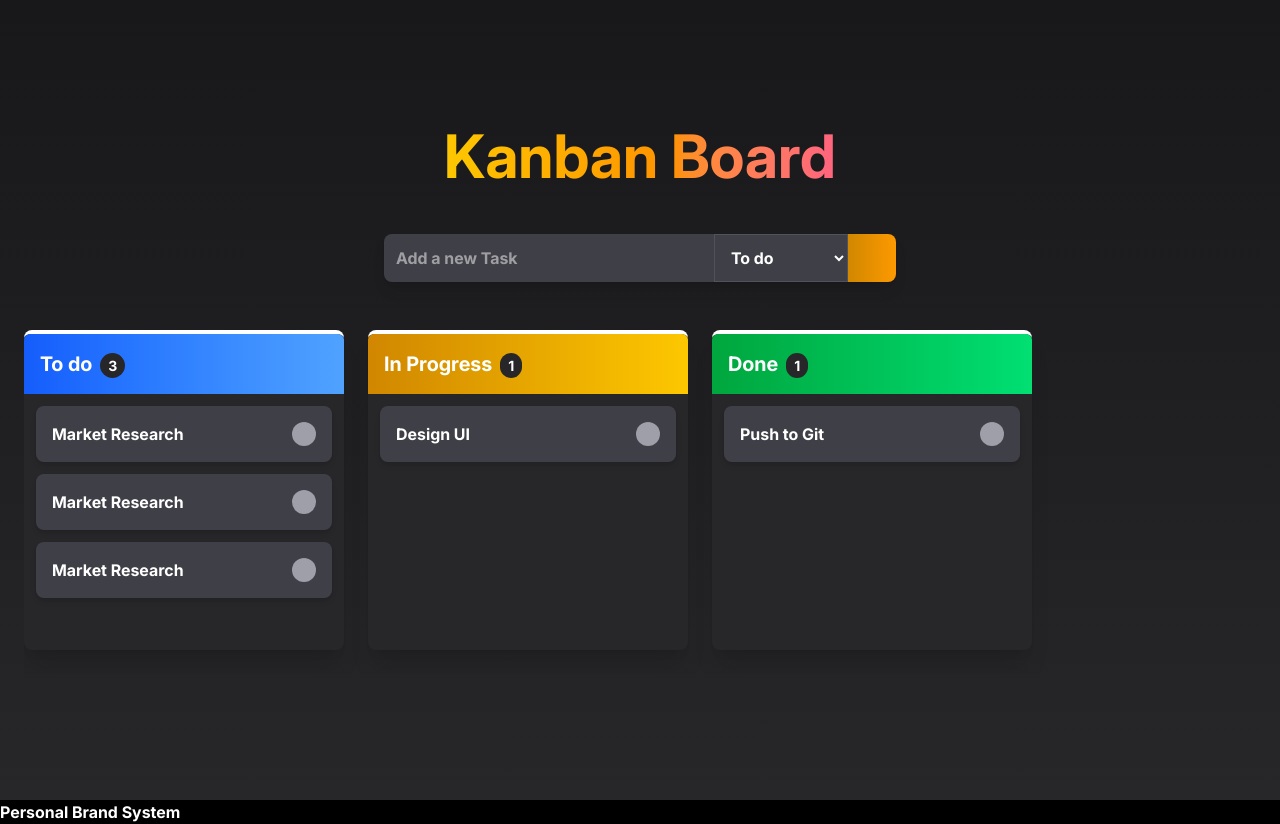
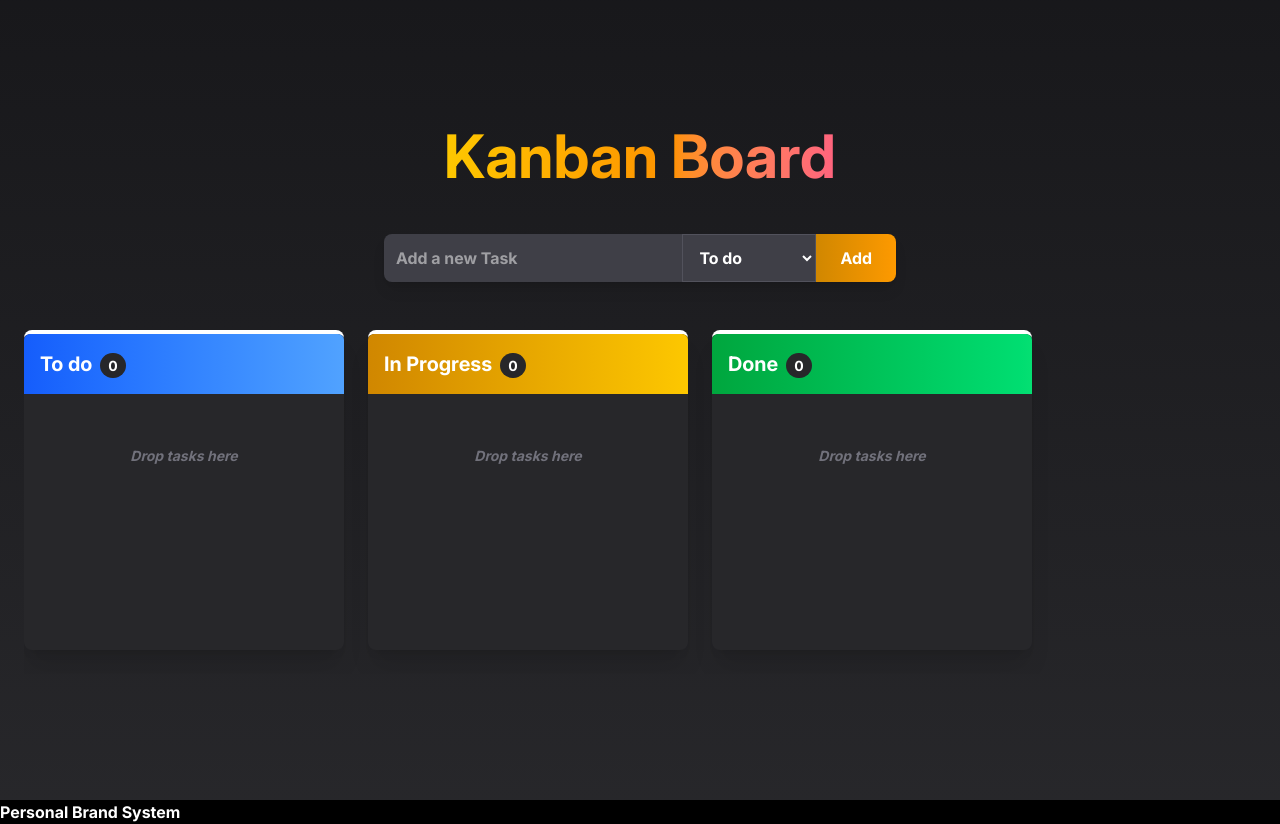
Before and after one commit to adanadeel7/Saas-App-Website, a React (Vite) app: page / in a window 1280 px wide. Built offline with nearby package versions, Linux system fonts and the light colour scheme.

Commit message:
Local Storage Added

```diff
--- a/src/components/Kanban/Kanban.jsx
+++ b/src/components/Kanban/Kanban.jsx
@@ -1,21 +1,21 @@
 import { Heart, ReceiptRussianRuble } from 'lucide-react';
-import React, { useState } from 'react'
+import React, { useState,useEffect } from 'react'
 
 function Kanban() {
-    const [columns, setColumns] = useState({
+    const [columns, setColumns] = useState(() => {
+        const saved = localStorage.getItem("kanbanColumns");
+        return saved ? JSON.parse(saved) : {
         todo:{
             name:"To do",
             items:[
-                {id:'1', content:"Market Research"},
-                {id:'2' , content:"Market Research"},
-                {id:'3' , content:"Market Research"},
+
 
             ]
         },
         inProgress:{
             name:"In Progress",
             items: [
-                {id:'4', content:"Design UI "},
+
 
 
             ]
@@ -25,13 +25,18 @@ function Kanban() {
         done:{
             name:"Done",
             items: [
-                {id:'5', content:"Push to Git"},
+
 
 
             ]
         }
+    }
 
     })
+
+    useEffect(()=> {
+        localStorage.setItem("kanbanColumns", JSON.stringify(columns))
+    },[columns])
 
     const [newTask, setNewTask] = useState("");
     const [activeColumn, setActiveColumn] = useState("todo")
@@ -132,7 +137,7 @@ function Kanban() {
 
                     <button onClick={addNewTask}
                     className='px-6 bg-gradient-to-r from-yellow-600 to-amber-500 text-white font-medium hover:from-yellow-500 hover:to-amber-400 transition-all duration-200 cursor-pointer'
-                    ></button>
+                    >Add</button>
                 </div>
 
                 <div className='flex gap-6 overflow-x-auto pb-6 w-full'>
```
